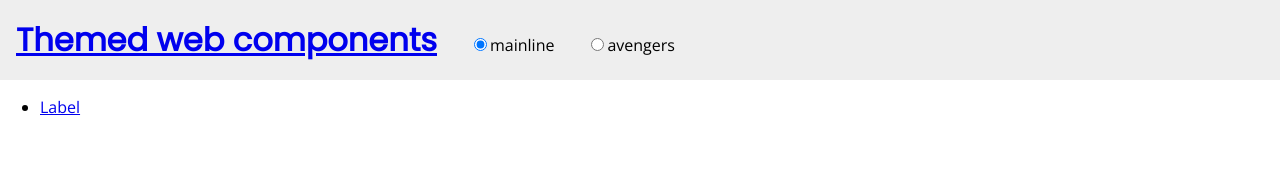
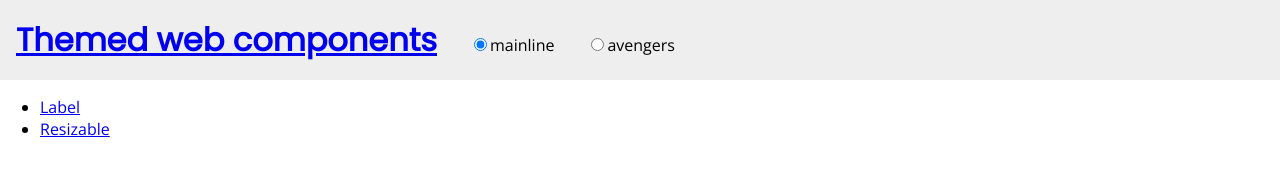
Before and after one commit to pbagnall/themed-components, a website: page public/index.html in a window 1280 px wide. Drawn offline with nearby package versions, Linux system fonts and the light colour scheme; files that its build step writes are made by us from their sources.

Commit message:
fix(resizable): :bug: Added Resizable to the homepage

```diff
--- a/public/index.html
+++ b/public/index.html
@@ -19,6 +19,7 @@
       <main>
          <ul>
             <li><a href='label.html'>Label</a></li>
+            <li><a href='resizable.html'>Resizable</a></li>
          </ul>
       </main>
 
```
